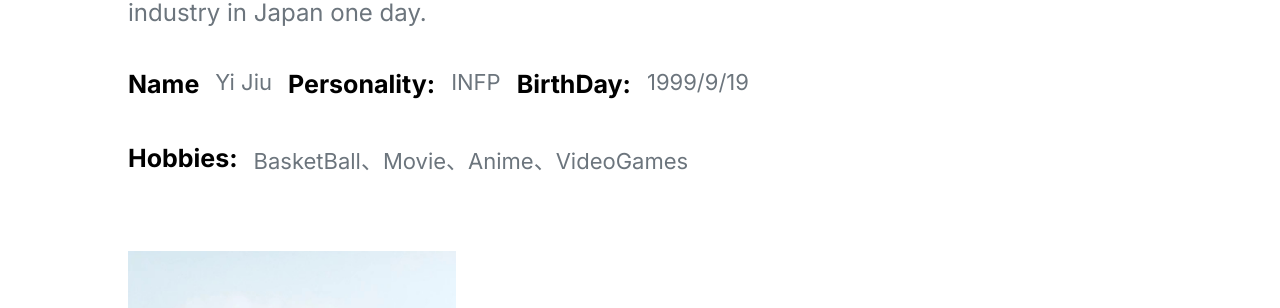
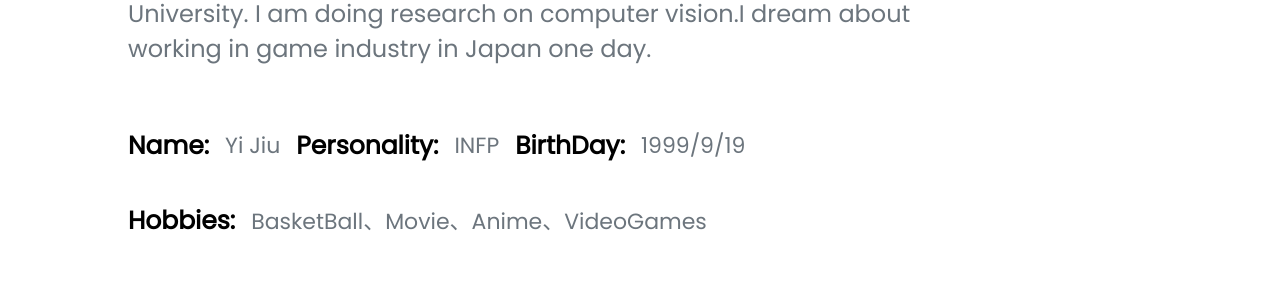
Before and after one commit to yijiudd/blog, a Next.js app: page / in a window 1280 px wide. Shown: the part 1003-1311 px from the top of the page. Built offline with nearby package versions, Linux system fonts and the light colour scheme.

Commit message:
fix:change style font

```diff
--- a/app/components/navbar.module.css
+++ b/app/components/navbar.module.css
@@ -4,6 +4,7 @@
     top: 0;
     width: 100%;
     z-index: 1;
+    font-family: 'Poppins', sans-serif;
 }
 
 .ul {
--- a/app/components/pages/about/about.module.css
+++ b/app/components/pages/about/about.module.css
@@ -6,6 +6,7 @@
     display: flex;
     justify-content: center;
     align-items: center;
+    font-family: 'Poppins', sans-serif;
 
 }
 
@@ -113,7 +114,7 @@
     /* margin-left: 5%;
     margin-right: 5%; */
     margin-top: 2rem;
-    margin-bottom: 2rem;
+    margin-bottom: 4rem;
     width: 90%;
     max-width: 80vw;
     height: 150px;
@@ -125,6 +126,7 @@
     color: black;
     display: flex;
     flex-wrap: wrap;
+    align-items: center;
 }
 
 .name text {
--- a/app/components/pages/about/about.tsx
+++ b/app/components/pages/about/about.tsx
@@ -33,7 +33,7 @@ const About = () => {
                 <p className={styles.intro}> I worked at ByteDance as a Front-end Engineer developing H5 games before,but now I am a CS graducate student in Waseda University. I am doing research on computer vision.I dream about working in game industry in Japan one day. </p>
                 <div className={styles.Area}>
                     <div className={styles.name}>
-                        <text>Name</text>
+                        <text>Name:</text>
                         <text>Yi Jiu</text>
                     </div>
                     <div className={styles.name}>
--- a/app/components/pages/contact/contact.module.css
+++ b/app/components/pages/contact/contact.module.css
@@ -5,7 +5,8 @@
     background-color: white;
     scroll-behavior: smooth;
     padding: 5% 10% 5% 10%;
-    color: black
+    color: black;
+    font-family: 'Poppins', sans-serif;
 }
 
 .contact .introText {
```
